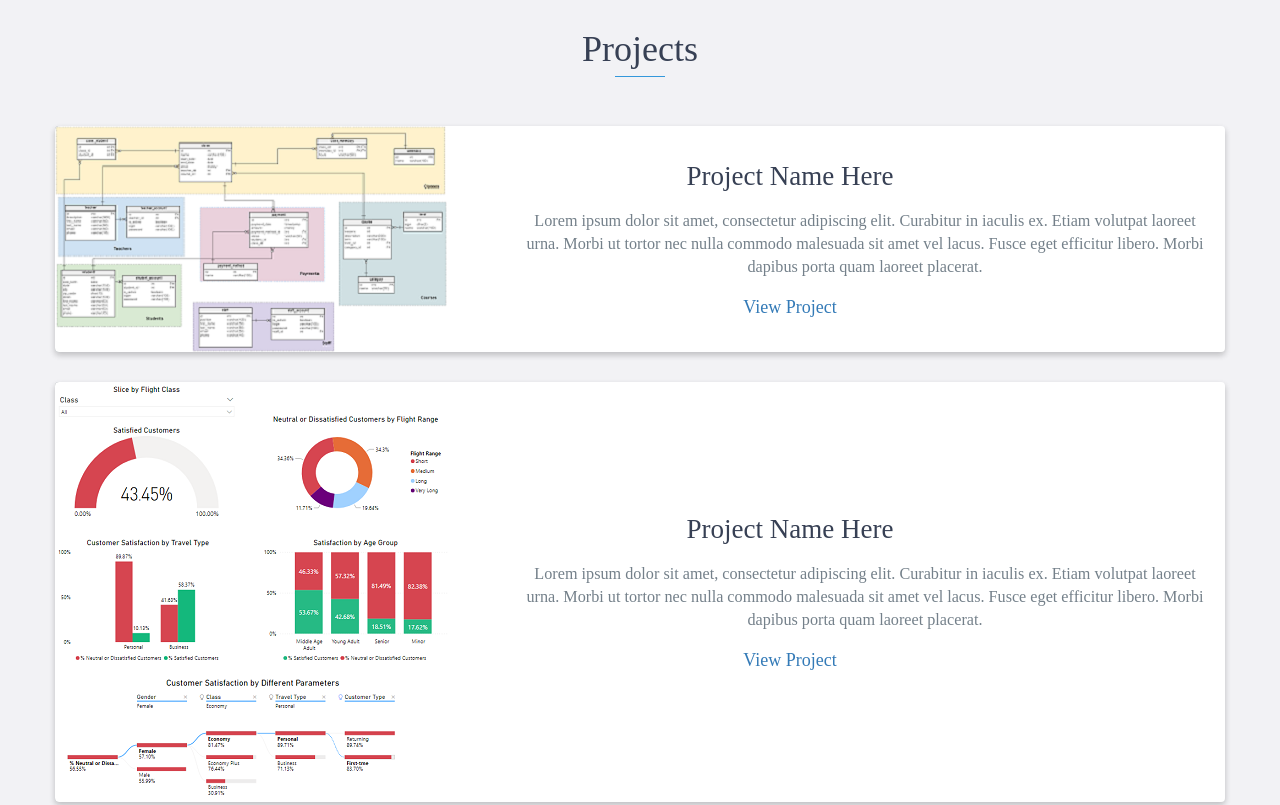
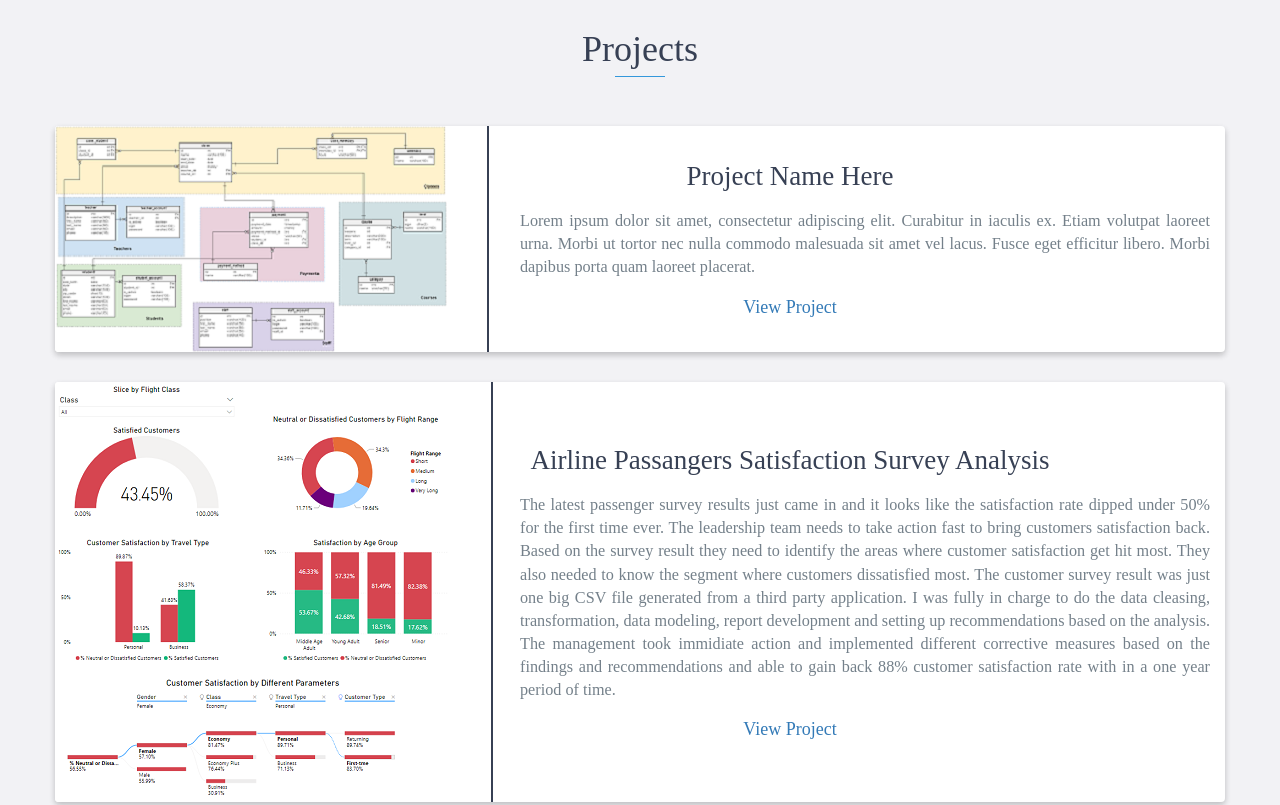
Before and after one commit to djfeleke/MyPortfolio, a website: page index.html in a window 1280 px wide. Shown: the part 2120-2925 px from the top of the page. Drawn offline with nearby package versions, Linux system fonts and the light colour scheme.

Commit message:
adding project pictures and more

```diff
--- a/css/styles.css
+++ b/css/styles.css
@@ -471,7 +471,9 @@ footer {
 }
 .project-image {
     float: left;
-    background-color: #7e8890;
+    padding-right: 40px;
+    border-right:solid 2px#374054;
+    background-color: #ffffff;
 }
 .project-info {
     position: absolute;
@@ -490,6 +492,7 @@ footer {
     color: #74808a;
     margin: 0 0 15px 150px;
     font-size: 0.9em;
+    text-align: justify;
 }
 .no-image .project-info {
     position: relative;
--- a/index.html
+++ b/index.html
@@ -103,7 +103,8 @@
                 <h3>Employer Name</h3>
                 <h4>Job Title</h4>
                 <p>
-                    Lorem ipsum dolor sit amet, consectetur adipiscing elit. Curabitur in iaculis ex. Etiam volutpat laoreet urna. Morbi ut tortor nec nulla commodo malesuada sit amet vel lacus. Fusce eget efficitur libero. Morbi dapibus porta quam laoreet placerat.
+                    Lorem ipsum dolor sit amet, consectetur adipiscing elit. Curabitur in iaculis ex. Etiam volutpat laoreet urna.
+                    Morbi ut tortor nec nulla commodo malesuada sit amet vel lacus. Fusce eget efficitur libero. Morbi dapibus porta quam laoreet placerat.
                 </p>
             </div>
             <!--
@@ -126,7 +127,8 @@
             <span class="education-date">Sept 2016 - Sept 2017</span>
             <h4>Bachelor of Science in Computer Science</h4>
             <p>
-                Lorem ipsum dolor sit amet, consectetur adipiscing elit. Curabitur in iaculis ex. Etiam volutpat laoreet urna. Morbi ut tortor nec nulla commodo malesuada sit amet vel lacus. Fusce eget efficitur libero. Morbi dapibus porta quam laoreet placerat.
+                Lorem ipsum dolor sit amet, consectetur adipiscing elit. Curabitur in iaculis ex. Etiam volutpat laoreet urna.
+                Morbi ut tortor nec nulla commodo malesuada sit amet vel lacus. Fusce eget efficitur libero. Morbi dapibus porta quam laoreet placerat.
             </p>
         </div>
         <!-- End .education-block -->
@@ -157,15 +159,17 @@
             <div class="row">
                 <div class="project shadow-large">
                     <div class="project-image">
-                        <img src="images/project-1c.png" />
+                       <img src="images/project-1c.png" />
+
                     </div>
                     <!-- End .project-image -->
                     <div class="project-info">
                         <h3>Project Name Here</h3>
                         <p>
-                            Lorem ipsum dolor sit amet, consectetur adipiscing elit. Curabitur in iaculis ex. Etiam volutpat laoreet urna. Morbi ut tortor nec nulla commodo malesuada sit amet vel lacus. Fusce eget efficitur libero. Morbi dapibus porta quam laoreet placerat.
+                            Lorem ipsum dolor sit amet, consectetur adipiscing elit. Curabitur in iaculis ex. Etiam volutpat laoreet urna.
+                            Morbi ut tortor nec nulla commodo malesuada sit amet vel lacus. Fusce eget efficitur libero. Morbi dapibus porta quam laoreet placerat.
                         </p>
-                        <a href="#">View Project</a>
+                        <a href="images/project-1c.png">View Project</a>
                     </div>
                     <!-- End .project-info -->
                 </div>
@@ -177,11 +181,17 @@
                     </div>
                     <!-- End .project-image -->
                     <div class="project-info">
-                        <h3>Project Name Here</h3>
+                        <h3>Airline Passangers Satisfaction Survey Analysis</h3>
                         <p>
-                            Lorem ipsum dolor sit amet, consectetur adipiscing elit. Curabitur in iaculis ex. Etiam volutpat laoreet urna. Morbi ut tortor nec nulla commodo malesuada sit amet vel lacus. Fusce eget efficitur libero. Morbi dapibus porta quam laoreet placerat.
+                            The latest passenger survey results just came in and it looks like the satisfaction rate dipped under 50% for the first time ever.
+                            The leadership team needs to take action fast to bring customers satisfaction back. Based on the survey result they need to identify the areas
+                            where customer satisfaction get hit most. They also needed to know the segment where customers dissatisfied most. The customer survey result was just one big CSV file generated from
+                            a third party application. I was fully in charge to do the data cleasing, transformation, data modeling, report development and setting up recommendations based on the analysis.
+                            The management took immidiate action and implemented different corrective measures based on the findings and recommendations and able to gain back 88% customer satisfaction rate
+                            with in a one year period of time.
+
                         </p>
-                        <a href="#">View Project</a>
+                        <a href="image/Satisfaction Survey Report.png">View Project</a>
                     </div>
                     <!-- End .project-info -->
                 </div>
@@ -194,7 +204,8 @@
                     <div class="project-info">
                         <h3>Project Name Here</h3>
                         <p>
-                            Lorem ipsum dolor sit amet, consectetur adipiscing elit. Curabitur in iaculis ex. Etiam volutpat laoreet urna. Morbi ut tortor nec nulla commodo malesuada sit amet vel lacus. Fusce eget efficitur libero. Morbi dapibus porta quam laoreet placerat.
+                            Lorem ipsum dolor sit amet, consectetur adipiscing elit. Curabitur in iaculis ex. Etiam volutpat laoreet urna.
+                            Morbi ut tortor nec nulla commodo malesuada sit amet vel lacus. Fusce eget efficitur libero. Morbi dapibus porta quam laoreet placerat.
                         </p>
                         <a href="#">View Project</a>
                     </div>
```
Also changed, not shown: images/Satisfaction Survey Report - Copy.png (added), images/Satisfaction Survey Report.png (added), images/project-3.PNG, 1 other file.
